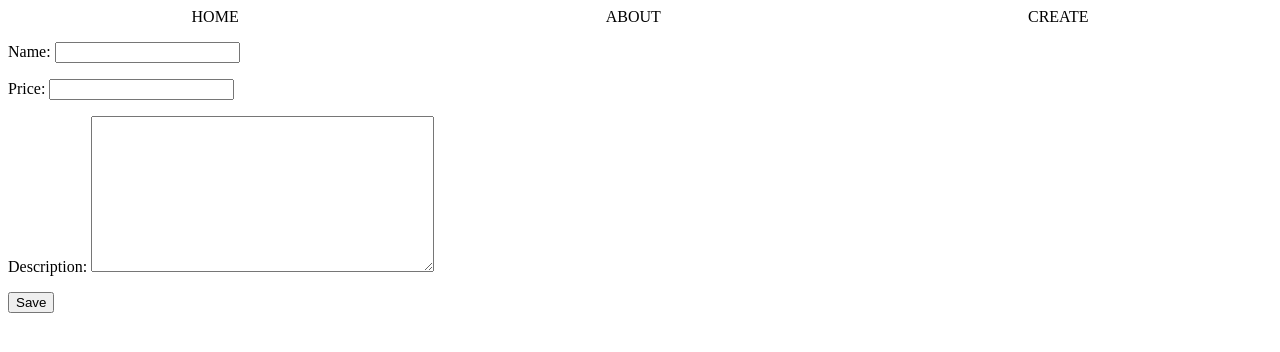
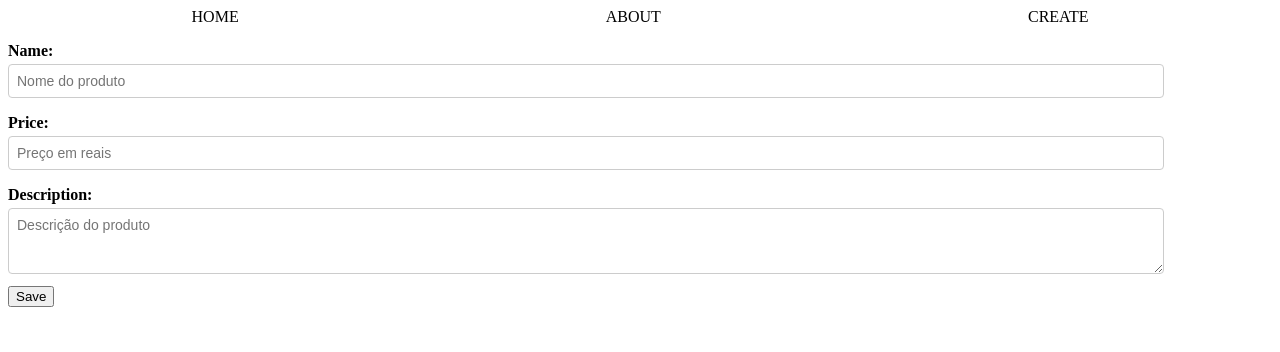
Before and after one commit to renancorreia27/djangoproject, a Django app: page /create/ in a window 1280 px wide. Shown: the top 352 px of the page. Run offline with Django 5.2, Linux system fonts and the light colour scheme.

Commit message:
Atualização do product_create.html

```diff
--- a/products/forms.py
+++ b/products/forms.py
@@ -6,7 +6,17 @@ class ProductForm(forms.ModelForm):
         model = Product
         fields = ['name', 'price', 'description']
         widgets = {
-            'name': forms.TextInput(attrs={
-
-            })
+            'name': forms.TextInput(attrs={ # attrs = atributos html
+                'class': 'form-control', # como o css vai reconhecer o campo 'name'
+                'placeholder': 'Nome do produto' # texto que aparece no campo
+            }),
+            'price': forms.NumberInput(attrs={
+                'class': 'form-control',
+                'placeholder': 'Preço em reais'
+            }),
+            'description': forms.Textarea(attrs={
+                'class': 'form-control',
+                'placeholder': 'Descrição do produto',
+                'rows': 3
+            }),
         }
--- a/products/templates/products/products_create.html
+++ b/products/templates/products/products_create.html
@@ -1,9 +1,43 @@
 {% extends 'base.html' %}
 
 {% block content %}
-<form method='POST'> <!-- Os dados digitados pelo usuário serão enviados ao servidor -->
+<style>
+form p {
+    display: flex;
+    flex-direction: column;
+    margin-bottom: 12px; /* Distância de um <p> a outro */
+}
+
+form label {
+    font-weight: bold;
+    margin-bottom: 4px; /* Distância do nome do campo ao input */
+}
+
+.form-control { /* Controla os inputs */
+    width: 90%;
+    padding: 8px;
+    border: 1px solid #ccc;
+    border-radius: 4px;
+    font-size: 14px;
+    font-family: Arial, sans-serif;
+    transition: border-color 0.3s;
+}
+
+/* Quando o usuário clica no campo */
+.form-control:focus{
+    border-color: #007bff;
+    outline: none; /* Retira o contorno padrão do navegador */
+}
+</style>
+
+<form method='POST' autocomplete="off"> <!-- Os dados digitados pelo usuário serão enviados ao servidor -->
     {% csrf_token %} <!-- Token de segurança EXIGIDO pelo Django contra ataques CSRF (Cross-Site Request Forgery) -->
     {{ form.as_p }} <!-- .as_p = Converte cada campo do formulário em um <p> contendo: o <label> (rótulo do campo) e o <input>-->
+    <!-- <p>
+            <label for="id_name">Nome:</label>
+            <input type="text" name="name" id="id_name">
+        </p>
+    -->
     <input type="submit" value="Save">  <!-- Botão de envio do formulário com nome "Save"-->
 </form>
 {% endblock %}
```
